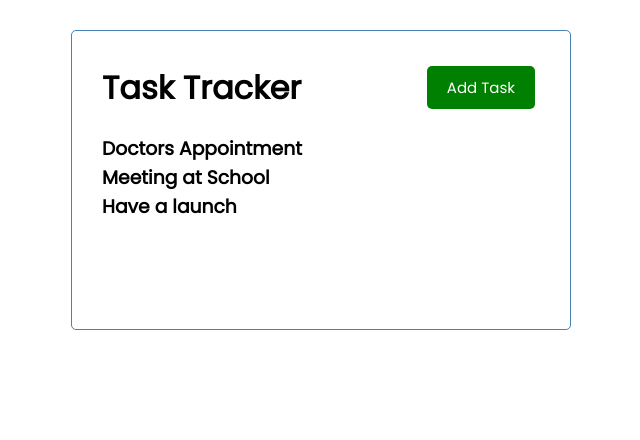
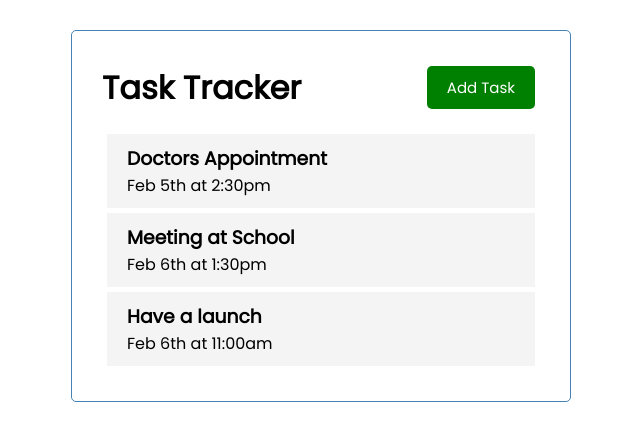
Before and after one commit to keer2345/reactjs-crash-course-2021, a React (Create React App) app: page / in a window 1280 px wide. Shown: the top 440 px of the page, without its empty margins (319-959 px from the left). Built offline with nearby package versions, Linux system fonts and the light colour scheme; the HTML template or start-up script is replaced by a standard one.

Commit message:
Task Component

```diff
--- /dev/null
+++ b/src/components/Task.js
@@ -0,0 +1,10 @@
+const Task = ({ task }) => {
+  return (
+    <div className="task">
+      <h3>{task.text}</h3>
+      <p>{task.day}</p>
+    </div>
+  )
+}
+
+export default Task
--- a/src/components/Tasks.js
+++ b/src/components/Tasks.js
@@ -1,10 +1,9 @@
-
-const Tasks = ({tasks}) => {
-
+import Task from './Task'
+const Tasks = ({ tasks }) => {
   return (
     <>
       {tasks.map((task) => (
-        <h3 key={task.id}>{task.text}</h3>
+        <Task key={task.id} task={task} />
       ))}
     </>
   )
```
